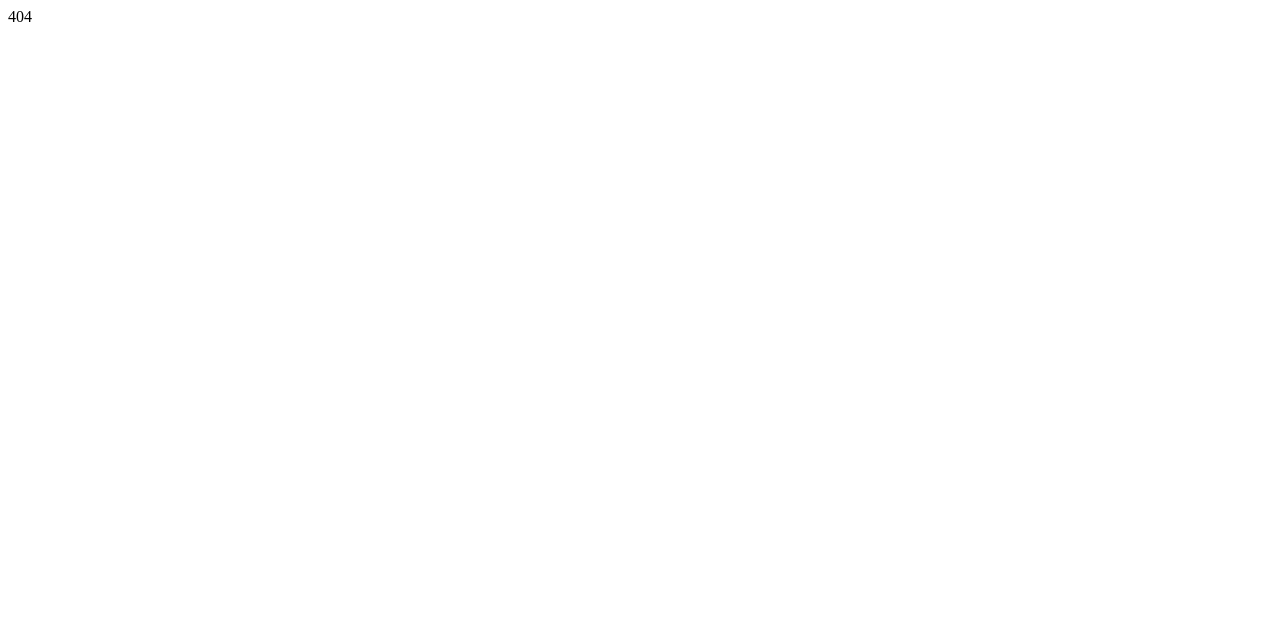
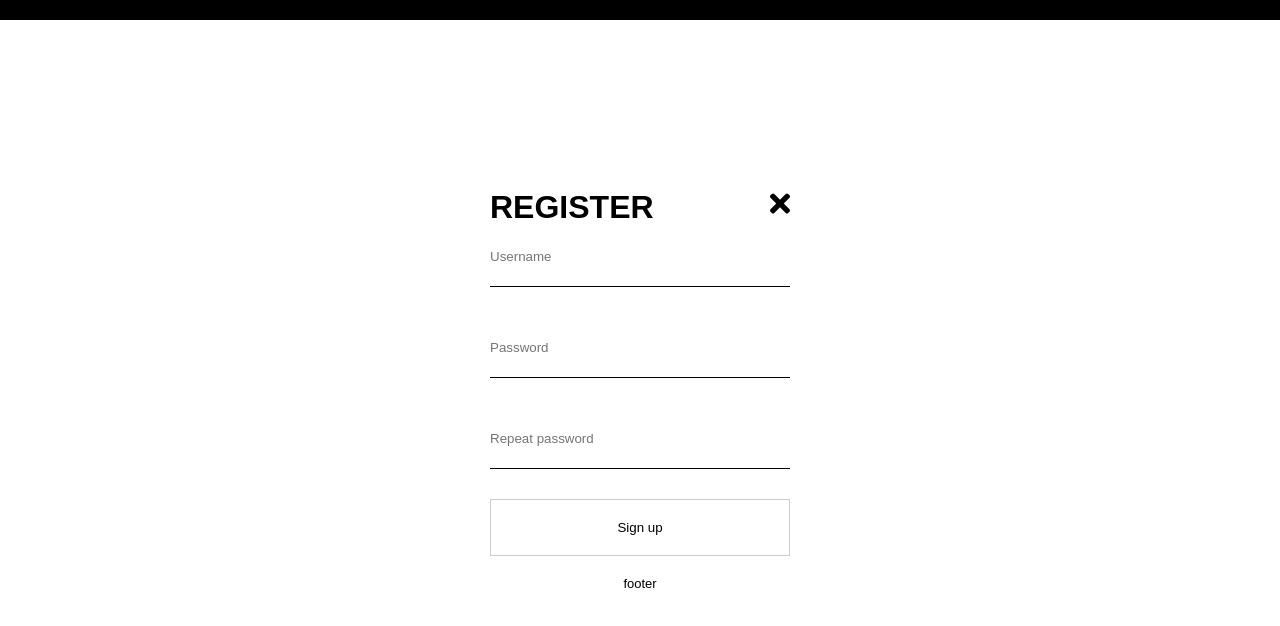
Before and after one commit to cuneydbolukoglu/membership-app, a React (Create React App) app: page /register in a window 1280 px wide. Shown: the top 626 px of the page. Built offline with nearby package versions, Linux system fonts and the light colour scheme.

Commit message:
edit components & pages

```diff
--- a/src/App.jsx
+++ b/src/App.jsx
@@ -1,17 +1,24 @@
 import { BrowserRouter as Router, Route, Switch } from "react-router-dom";
 
-// import Header from './components/Header';
-// import Footer from './components/Footer';
+import Header from './components/Header';
+import Footer from './components/Footer';
+
 import Home from './pages/Home';
+import Login from './pages/Login';
+import Register from './pages/Register';
 import Errorpage from './pages/404';
 
 function App() {
   return (
     <Router>
+      <Header />
       <Switch>
-        <Route exact path="/" component={Home} />
+        <Route exact path="/" component={Login} />
+        <Route exact path="/register" component={Register} />
+        <Route exact path="/home" component={Home} />
         <Route component={Errorpage} />
       </Switch>
+      <Footer />
     </Router>
   )
 }
--- a/src/components/Header/index.jsx
+++ b/src/components/Header/index.jsx
@@ -1,9 +1,7 @@
 const Index = props => {
 
-    return(
-        <header>
-            Header
-        </header>
+    return (
+        <header></header>
     )
 
 }
--- a/src/components/data-controller/index.jsx
+++ b/src/components/data-controller/index.jsx
@@ -1,4 +1,5 @@
 import { DATA_LOCALSTORAGE_NAME, NULL_DATA_MESSAGE, ADD_DATA_MESSAGE, MATCH_USER_MESSAGE } from '../message/message';
+import { updateLocalStorageData } from '../helper';
 
 const getData = onComplete => {
     const data = localStorage.getItem(DATA_LOCALSTORAGE_NAME);
@@ -15,7 +16,7 @@ const setData = (data, onComplete) => {
     const controlData = localData ? localData : "[]";
     const hasUser = JSON.parse(controlData).find(item => item.id === data.id);
 
-    !hasUser && localStorage.setItem(DATA_LOCALSTORAGE_NAME, controlData ? JSON.stringify([data]) : JSON.stringify([data]));
+    !hasUser && localStorage.setItem(DATA_LOCALSTORAGE_NAME, controlData ? updateLocalStorageData(data, controlData) : JSON.stringify([data]));
 
     onComplete({
         result: !hasUser,
--- a/src/components/helper/index.jsx
+++ b/src/components/helper/index.jsx
@@ -0,0 +1,10 @@
+const updateLocalStorageData = (newData, localData) => {
+    const parsedLocalData = JSON.parse(localData);
+    const resultData = [...parsedLocalData, newData];
+
+    return JSON.stringify(resultData);
+}
+
+export {
+    updateLocalStorageData
+}
--- a/src/index.js
+++ b/src/index.js
@@ -1,7 +1,7 @@
 import React from 'react';
 import ReactDOM from 'react-dom';
 import App from './App'
-// import './style/style.scss';
+import './style/style.scss';
 import reportWebVitals from './reportWebVitals';
 import { BrowserRouter } from 'react-router-dom';
 
--- a/src/pages/Home.jsx
+++ b/src/pages/Home.jsx
@@ -1,17 +1,8 @@
-import { setData } from '../components/data-controller';
 
 const Home = props => {
 
-    const newUser = { id: "12121", username: "cuneyd", password: "1234" };
-
-    const onClick = e => {
-        setData(newUser, function (response) {
-            console.log(response)
-        })
-    }
-
     return (
-        <h1 onClick={onClick}>Home</h1>
+        <h1>Home</h1>
     )
 }
 
--- a/src/pages/Login.jsx
+++ b/src/pages/Login.jsx
@@ -1,7 +1,41 @@
+import { useState } from 'react';
+import { Link } from 'react-router-dom';
+import { getData } from '../components/data-controller';
+
+import registerIcon from '../assets/img/plus-solid.svg';
+
 const Login = props => {
-    return(
-        <div>
+    const [username, setUsername] = useState(null);
+    const [password, setPassword] = useState(null);
 
+    const onButtonClick = e => {
+        e.preventDefault();
+        console.log(username + password);
+
+        getData(function (response) {
+            console.log(JSON.parse(response.data));
+        })
+    }
+
+    return (
+        <div className="login">
+            <h1>LOGIN</h1>
+            <Link to='/register'>
+                <img className="registerIcon" src={registerIcon} alt="Register" />
+            </Link>
+            <form>
+                <input type="text"
+                    placeholder="Username"
+                    onChange={(e) => setUsername(e.target.value)}
+                />
+                <input type="password"
+                    placeholder="Password"
+                    onChange={(e) => setPassword(e.target.value)}
+                />
+                <button
+                    onClick={onButtonClick}
+                >Login</button>
+            </form>
         </div>
     )
 }
--- a/src/pages/Register.jsx
+++ b/src/pages/Register.jsx
@@ -1,7 +1,49 @@
+import { useState } from 'react';
+import { Link } from 'react-router-dom';
+import { setData } from '../components/data-controller';
+
+import closeIcon from '../assets/img/times-solid.svg';
+
 const Register = props => {
-    return(
-        <div>
+    const [username, setUsername] = useState(null);
+    const [password, setPassword] = useState(null);
+    const [repeatPassword, setRepeatPassword] = useState(null);
 
+    const newUser = { id: "121", username: username, password: password };
+
+    const onButtonClick = e => {
+        e.preventDefault();
+
+        if (username && password && password === repeatPassword) {
+            setData(newUser, function (response) {
+                console.log(response);
+            })
+        }
+    }
+
+    return (
+        <div className="register">
+            <h1>REGISTER</h1>
+            <Link to='/'>
+                <img className="closeIcon" src={closeIcon} alt="Close" />
+            </Link>
+            <form onSubmit={onButtonClick}>
+                <input type="text"
+                    placeholder="Username"
+                    onChange={(e) => { setUsername(e.target.value) }}
+                />
+                <input type="password"
+                    placeholder="Password"
+                    onChange={(e) => { setPassword(e.target.value) }}
+                />
+                <input type="password"
+                    placeholder="Repeat password"
+                    onChange={(e) => { setRepeatPassword(e.target.value) }}
+                />
+                <button
+                    onClick={onButtonClick}
+                >Sign up</button>
+            </form>
         </div>
     )
 }
--- a/src/style/layout/footer.scss
+++ b/src/style/layout/footer.scss
@@ -0,0 +1,6 @@
+footer{
+    padding: 20px 0px;
+    font-size: 13px;
+    justify-content: center;
+    display: flex;
+}
--- a/src/style/layout/header.scss
+++ b/src/style/layout/header.scss
@@ -0,0 +1,9 @@
+header {
+    position: absolute;
+    top: 0;
+    left: 0;
+    background-color: #000;
+    color: #fff;
+    width: 100%;
+    height: 20px;
+}
--- a/src/style/style.scss
+++ b/src/style/style.scss
@@ -1,4 +1,5 @@
-@import url("https://fonts.googleapis.com/css2?family=Spartan:wght@200;800;900&display=swap");
+@import './layout/header.scss';
+@import './layout/footer.scss';
 
 * {
     margin: 0;
@@ -12,16 +13,6 @@ body {
     align-items: center;
     display: flex;
     height: 100%;
-}
-
-header {
-    position: absolute;
-    top: 0;
-    left: 0;
-    background-color: #000;
-    color: #fff;
-    width: 100%;
-    height: 20px;
 }
 
 form {
@@ -108,10 +99,3 @@ button {
     color: green;
     padding-top: 20px;
 }
-
-footer{
-    padding: 20px 0px;
-    font-size: 13px;
-    justify-content: center;
-    display: flex;
-}
```
